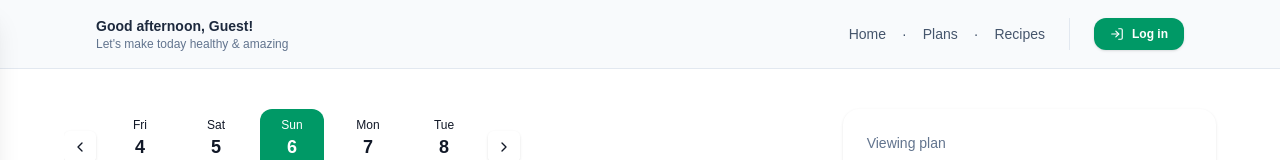
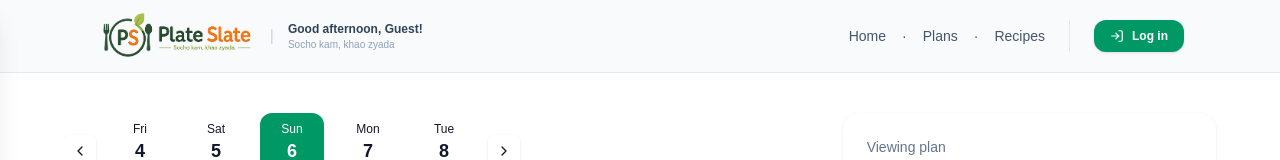
Before and after one commit to pu-vi/kyabanaye, a Next.js app: page / in a window 1280 px wide. Shown: the top 160 px of the page. Built offline with nearby package versions, Linux system fonts and the light colour scheme; no server answers.

Commit message:
Updated app logo

```diff
--- a/app/components/AppHeader.tsx
+++ b/app/components/AppHeader.tsx
@@ -43,9 +43,9 @@ export default function AppHeader() {
         onAuthAction={handleAuthAction}
       />
       <header className="bg-slate-50 border-b border-slate-200">
-        <div className="mx-auto max-w-6xl px-4 py-4 sm:px-6 lg:px-8">
+        <div className="mx-auto max-w-6xl p-1 sm:px-6 lg:px-8">
           <div className="flex items-center justify-between gap-4">
-            <div className="flex items-center gap-3">
+            <div className="flex items-center gap-3.5">
               <button
                 aria-label="menu"
                 className="p-2 rounded-2xl bg-white text-slate-800 shadow-sm lg:hidden hover:bg-slate-50 active:scale-95 transition-all cursor-pointer"
@@ -53,12 +53,16 @@ export default function AppHeader() {
               >
                 <FiMenu size={20} />
               </button>
-              <div className="text-left">
-                <p className="text-sm font-semibold text-slate-800">
+              <a href="/" className="flex items-center gap-2">
+                <img src="/logo.png" alt="Plate Slate Logo" className="h-16 object-contain" />
+              </a>
+              <span className="hidden md:inline text-slate-300">|</span>
+              <div className="hidden md:block text-left">
+                <p className="text-xs font-semibold text-slate-700">
                   {greeting}, {displayName}!
                 </p>
-                <p className="text-xs text-slate-500">
-                  Let's make today healthy & amazing
+                <p className="text-[10px] text-slate-400">
+                  Socho kam, khao zyada
                 </p>
               </div>
             </div>
--- a/app/components/Drawer.tsx
+++ b/app/components/Drawer.tsx
@@ -44,9 +44,12 @@ export default function Drawer({
       >
         <div className="flex flex-col border-b border-slate-100 px-5 py-4 gap-3">
           <div className="flex items-center justify-between">
-            <span className="text-lg font-semibold text-slate-800">
-              Kyabana Ye
-            </span>
+            <div className="flex items-center gap-2">
+              <img src="/logo.png" alt="Plate Slate Logo" className="h-6 w-6 object-contain" />
+              <span className="text-lg font-bold text-slate-800">
+                Plate Slate
+              </span>
+            </div>
             <button
               onClick={onClose}
               aria-label="Close menu"
--- a/app/layout.tsx
+++ b/app/layout.tsx
@@ -15,8 +15,8 @@ const geistMono = Geist_Mono({
 });
 
 export const metadata: Metadata = {
-  title: "Kyabana Ye",
-  description: "Plan your weekly meals with a simple, shared experience.",
+  title: "Plate Slate",
+  description: "Socho kam, khao zyada",
 };
 
 export default function RootLayout({
--- a/app/login/page.tsx
+++ b/app/login/page.tsx
@@ -59,7 +59,7 @@ export default function LoginPage() {
         <div className="md:col-span-7 space-y-8 pr-0 md:pr-8 border-b md:border-b-0 md:border-r border-slate-200/60 pb-8 md:pb-0">
           <div className="space-y-4">
             <span className="inline-flex items-center gap-1.5 px-3 py-1 rounded-full text-xs font-semibold bg-emerald-50 text-emerald-700 border border-emerald-100/80">
-              🍎 Kyabana Ye Meal Planner
+              🍽️ Plate Slate
             </span>
             <h1 className="text-4xl md:text-5xl font-black tracking-tight text-slate-800 leading-tight">
               What are we <br />
--- a/context/AuthContext.tsx
+++ b/context/AuthContext.tsx
@@ -65,7 +65,7 @@ export function AuthProvider({ children }: { children: React.ReactNode }) {
           avatarUrl: firebaseUser.photoURL || `https://api.dicebear.com/6.x/avataaars/svg?seed=${data.user.name || "User"}`,
           role: data.user.role,
         };
-        window.localStorage.setItem("kyabana-user", JSON.stringify(localStorageUser));
+        window.localStorage.setItem("plateslate-user", JSON.stringify(localStorageUser));
       }
     } catch (error) {
       console.error("Database user sync error:", error);
@@ -77,7 +77,7 @@ export function AuthProvider({ children }: { children: React.ReactNode }) {
   useEffect(() => {
     // Attempt to load from localStorage first for fast initial load
     if (typeof window !== "undefined") {
-      const stored = window.localStorage.getItem("kyabana-user");
+      const stored = window.localStorage.getItem("plateslate-user");
       if (stored) {
         try {
           const parsed = JSON.parse(stored);
@@ -89,7 +89,7 @@ export function AuthProvider({ children }: { children: React.ReactNode }) {
             createdAt: "", // Placeholder
           });
         } catch {
-          window.localStorage.removeItem("kyabana-user");
+          window.localStorage.removeItem("plateslate-user");
         }
       }
     }
@@ -101,7 +101,7 @@ export function AuthProvider({ children }: { children: React.ReactNode }) {
       } else {
         setDbUser(null);
         if (typeof window !== "undefined") {
-          window.localStorage.removeItem("kyabana-user");
+          window.localStorage.removeItem("plateslate-user");
         }
       }
       setLoading(false);
@@ -128,7 +128,7 @@ export function AuthProvider({ children }: { children: React.ReactNode }) {
       setDbUser(null);
       setUser(null);
       if (typeof window !== "undefined") {
-        window.localStorage.removeItem("kyabana-user");
+        window.localStorage.removeItem("plateslate-user");
       }
     } catch (error) {
       console.error("Error signing out:", error);
--- a/package.json
+++ b/package.json
@@ -1,5 +1,5 @@
 {
-  "name": "kyabanaye",
+  "name": "plateslate",
   "version": "0.1.0",
   "private": true,
   "scripts": {
```
Also changed, not shown: public/logo.png (added).
